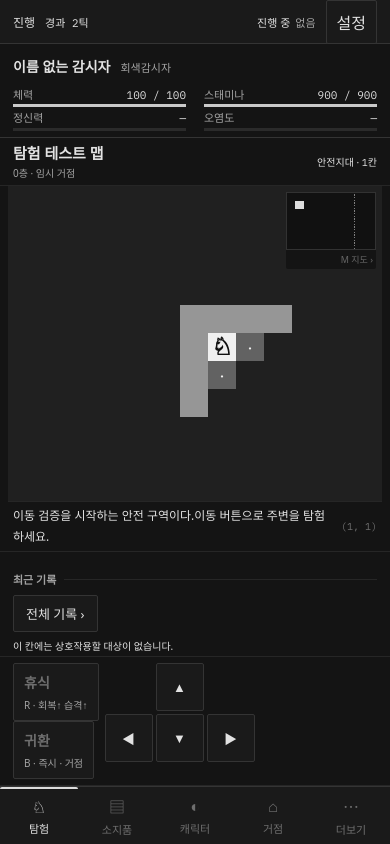
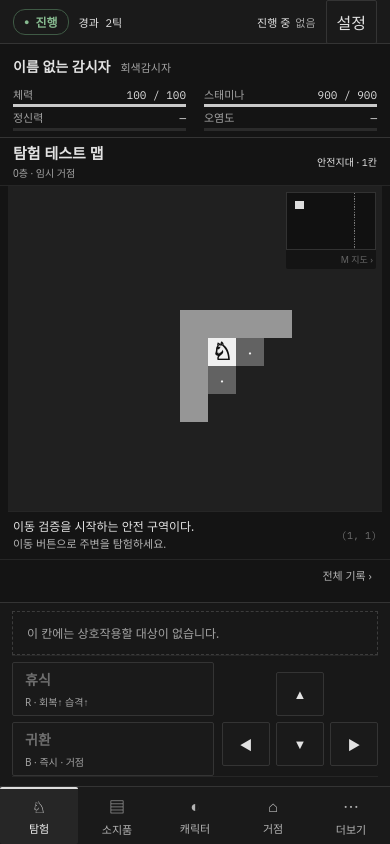
Before and after one commit to Krsu0000/Vigil, a React (Vite) app: page / in a window 390 px wide. Built offline with nearby package versions, Linux system fonts and the light colour scheme; a web font is replaced by a local one.

Commit message:
[UI] styles: responsive HUD dock and stable interaction layout

```diff
--- a/src/ui/styles.css
+++ b/src/ui/styles.css
@@ -1358,3 +1358,82 @@ small,.muted,.empty-note {
   .has-combat .game-columns { display:flex; flex-direction:column; }
   .has-combat .exploration-center { display:flex; }
 }
+
+
+/* Play HUD redesign: compose existing engine-connected controls, no new game actions. */
+.game-shell { --hud-border:#343434; --hud-surface:#181818; --hud-text:#b4b4b4; }
+.session-chip {display:inline-flex;align-items:center;gap:6px;border:1px solid #555;border-radius:12px;padding:3px 10px;font-size:12px;font-weight:600;white-space:nowrap;}
+.session-chip::before {content:"●";font-size:9px;}
+.session-chip.is-running {border-color:#3f5a45;color:#86b98f;}
+.session-chip.is-combat,.session-chip.is-pending {border-color:#6b5326;color:#e0a84a;}
+.session-chip.is-paused {border-color:#765e33;color:#e0a84a;}
+.hud-lower {display:grid;grid-template-columns:minmax(0,1fr) 400px;min-height:0;flex:0 0 228px;border-top:1px solid var(--hud-border);}
+.hud-lower>.recent-log {min-width:0;min-height:0;overflow:auto;flex:auto;padding:14px 20px;}
+.record-heading {display:flex;align-items:center;justify-content:space-between;gap:8px;margin-bottom:8px;}
+.record-heading .section-title {display:block;margin:0;flex:1;}
+.open-records {font-size:12px;color:var(--hud-text);padding:3px 6px;background:transparent;border:1px solid transparent;white-space:nowrap;}
+.open-records:hover {border-color:#555;color:#eee;}
+.hud-lower .record-text {color:#bdbdbd;}
+.hud-lower .recent-log p:last-child .record-text {color:#f4f4f4;}
+.action-dock {min-width:0;min-height:0;display:flex;flex-direction:column;gap:10px;padding:14px 16px;background:var(--hud-surface);border-left:1px solid var(--hud-border);}
+.action-dock .chest-controls {display:block;flex:none;padding:0;margin:0;min-height:52px;}
+.interaction-slot>button,.interaction-empty {width:100%;height:52px;display:flex;align-items:center;justify-content:space-between;gap:8px;padding:0 14px;font-size:14px;box-sizing:border-box;}
+.interaction-slot .interact-primary {background:#e8e8e8;color:#141414;border:1px solid #e8e8e8;font-weight:600;}
+.interaction-slot .interact-primary:disabled {opacity:.45;}
+.interaction-slot .interact-primary small {color:#444;}
+.interaction-slot .interact-done {border:1px dashed #555;color:#999;background:transparent;}
+.interaction-empty {border:1px dashed #3c3c3c;color:#a3a3a3;font-size:12px;}
+.action-dock .exploration-commands {display:flex;align-items:stretch;gap:10px;flex:1;min-height:0;padding:0;margin:0;}
+.dock-secondary {flex:1;min-width:0;display:grid;grid-template-rows:1fr 1fr;gap:6px;}
+.dock-secondary .command {width:100%;min-width:0;min-height:44px;display:flex;flex-direction:column;align-items:flex-start;justify-content:center;padding:6px 12px;text-align:left;}
+.action-dock .movement-controls {flex:none;order:2;align-self:center;}
+.situation-lines {min-width:0;display:flex;flex-direction:column;gap:2px;}
+.situation-feedback {color:#b4b4b4;overflow-wrap:anywhere;}
+.chest-reward {color:#86b98f;overflow-wrap:anywhere;}
+.situation {min-height:54px;align-items:center;flex:none;}
+.situation-text {white-space:normal;overflow-wrap:anywhere;}
+@media(min-width:761px) and (max-width:1279px) and (min-height:501px) {
+  .hud-lower {grid-template-columns:minmax(0,1fr) 344px;}
+  .action-dock .movement-controls {grid-template-columns:repeat(3,50px);grid-template-rows:repeat(2,46px);}
+}
+@media(min-width:761px) {
+  .game-columns {height:calc(100dvh - 36px);min-height:0;}
+  .exploration-center {display:flex;flex-direction:column;min-height:0;}
+  .map-stage {flex:1;min-height:120px;}
+  .hud-lower .recent-log {flex:auto;overflow:auto;}
+  .action-dock .movement-controls {grid-template-columns:repeat(3,52px);grid-template-rows:repeat(2,48px);}
+  .action-dock .movement-controls button {min-width:44px;min-height:44px;}
+  .right-column .empty-note {color:#b4b4b4;}
+}
+@media(max-width:760px), (max-width:1024px) and (max-height:500px) {
+  .game-shell {padding-bottom:0;}
+  .game-columns {min-height:0;}
+  .situation {min-height:48px;padding:6px 13px;}
+  .situation-text {line-height:1.3;}
+  .situation-feedback,.chest-reward {font-size:11px;line-height:1.35;}
+  .hud-lower {flex:0 0 auto;display:flex;flex-direction:column-reverse;min-height:0;border-top:0;}
+  .action-dock {order:0;min-height:0;gap:6px;padding:8px 12px 9px;border-left:0;border-top:1px solid var(--hud-border);}
+  .action-dock .chest-controls {min-height:44px;padding:0;margin:0;}
+  .interaction-slot>button,.interaction-empty {height:44px;min-height:44px;}
+  .action-dock .exploration-commands {display:flex;flex:none;gap:8px;padding:0;margin:0;}
+  .dock-secondary {grid-template-rows:repeat(2,minmax(44px,1fr));}
+  .action-dock .movement-controls {order:2;grid-template-columns:repeat(3,48px);grid-template-rows:repeat(2,44px);gap:6px;}
+  .action-dock .movement-controls button {min-width:44px;min-height:44px;}
+  .hud-lower>.recent-log {order:1;flex:none;max-height:76px;min-height:42px;overflow:hidden;padding:4px 13px;}
+  .record-heading {display:flex;justify-content:flex-end;margin:0;max-height:22px;}
+  .record-heading .section-title {display:none;}
+  .open-records {font-size:11px;padding:0 4px;min-height:22px;}
+  .hud-lower .recent-log p {margin:0;line-height:18px;white-space:nowrap;overflow:hidden;text-overflow:ellipsis;}
+  .hud-lower .recent-log p .record-text {overflow:hidden;text-overflow:ellipsis;white-space:nowrap;}
+  .bottom-tabs button:not(.selected) {color:#b4b4b4;}
+  .bottom-tabs button.selected {color:#f2f2f2;background:#262626;}
+}
+@media(max-width:350px), (max-width:760px) and (max-height:650px) {
+  .action-dock {padding:4px 8px;}
+  .hud-lower>.recent-log {max-height:42px;padding-top:0;padding-bottom:0;}
+  .record-heading {display:none;}
+  .dock-secondary .command small {display:none;}
+  .action-dock .movement-controls {grid-template-columns:repeat(3,44px);grid-template-rows:repeat(2,44px);gap:3px;}
+  .action-dock .exploration-commands {gap:5px;}
+  .situation {min-height:36px;padding:3px 8px;}
+}
```
